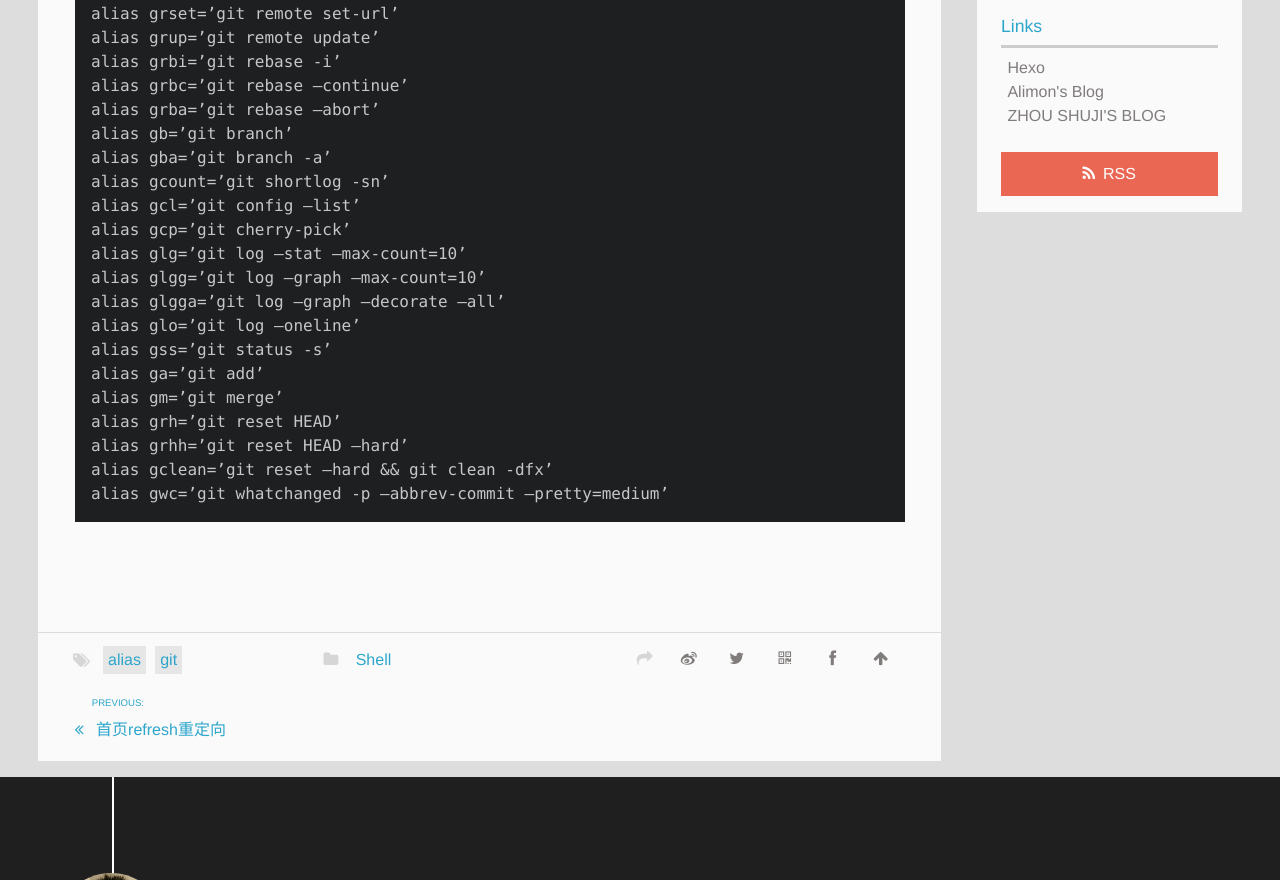
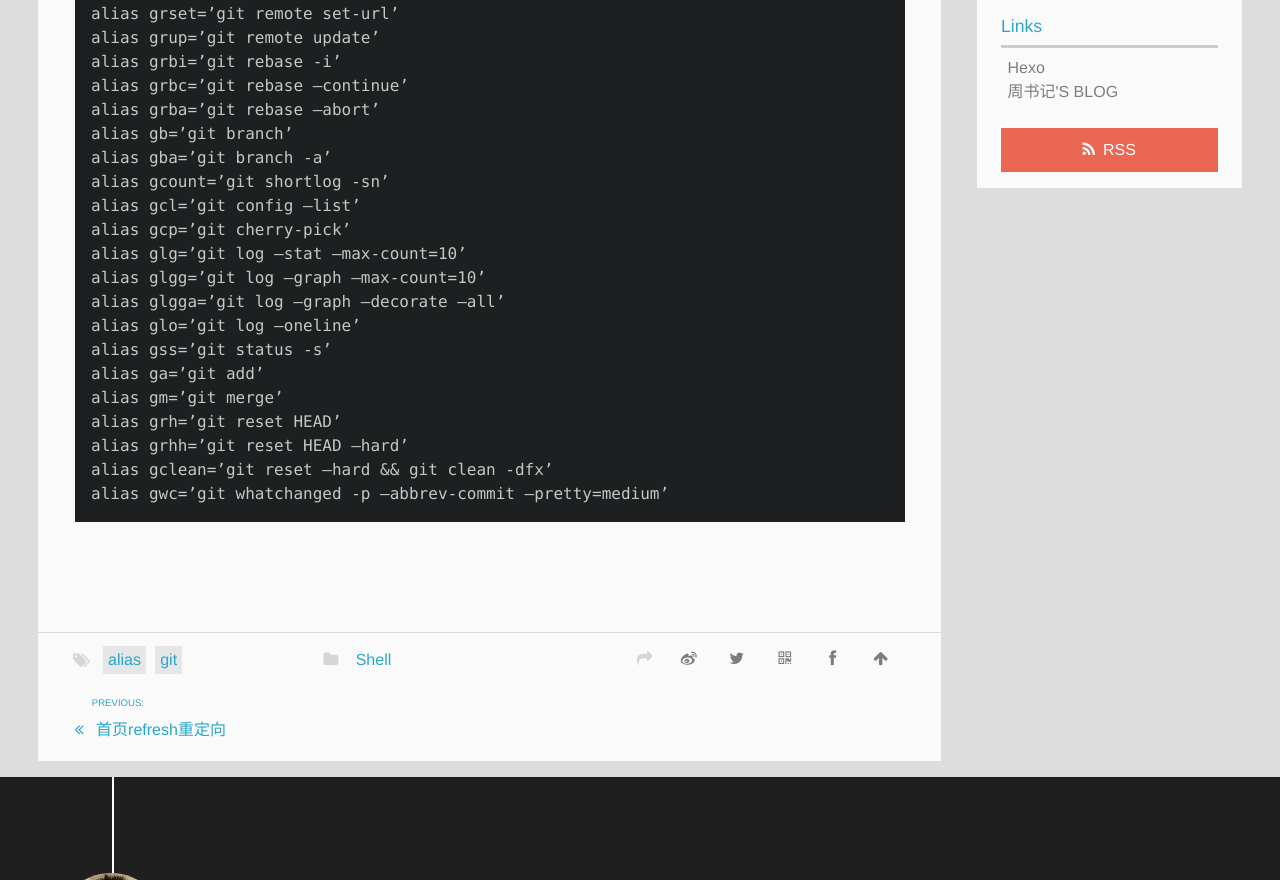
Before and after one commit to codingmaniac/findself, a plain HTML site: page 2014/03/18/git-alias/index.html in a window 1280 px wide. Shown: the part 881-1761 px from the top of the page. Drawn offline with Linux system fonts and the light colour scheme; a script that the page names is missing.

Commit message:
Site updated: 2014-08-12 16:48:43

```diff
--- a/2014/03/18/git-alias/index.html
+++ b/2014/03/18/git-alias/index.html
@@ -209,8 +209,7 @@
   <p class="asidetitle">Links</p>
     <ul>
       <li><a href="http://zespia.tw/hexo/" target="_blank" title="Hexo">Hexo</a></li>
-      <li><a href="http://yangjian.me/" target="_blank" title="YangJian">Alimon's Blog</a></li>
-      <li><a href="https://zhoushuji.com/" target="_blank" title="ZHOU SHUJI'S BLOG">ZHOU SHUJI'S BLOG</a></li>
+      <li><a href="https://zhoushuji.com/" target="_blank" title="周书记'S BLOG">周书记'S BLOG</a></li>
     </ul>
 </div>
 
```
Also changed, not shown: 2014/03/19/meta-refresh/index.html (+1 -2 lines), 2014/03/25/drawing/index.html (+1 -2 lines), 2014/03/25/install-hhvm/index.html (+1 -2 lines), 2014/04/09/using-mysql-socket-in-wordpress/index.html (+1 -2 lines), 2014/04/10/install-nagios/index.html (+1 -2 lines), 2014/04/16/diff-mod-rem/index.html (+1 -2 lines), index.html (+1 -2 lines).
